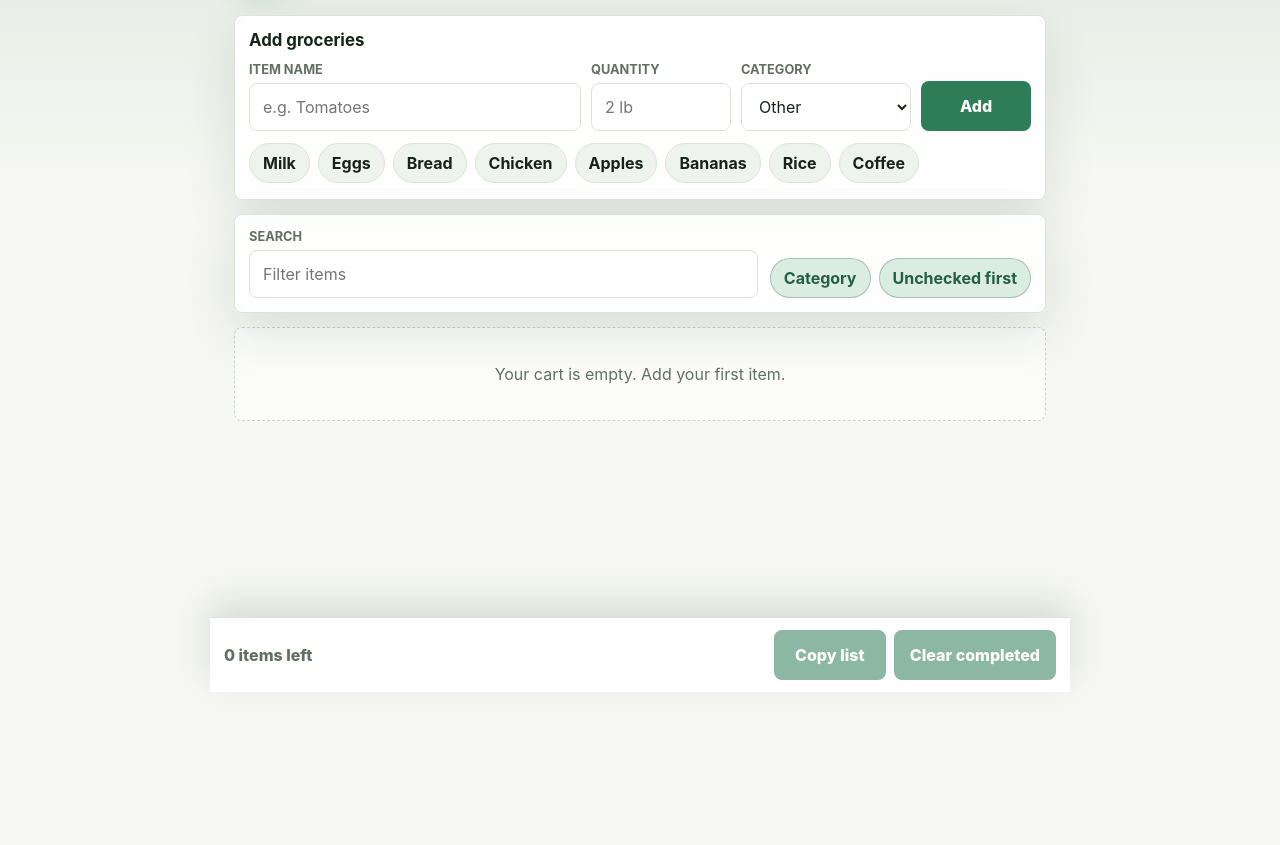
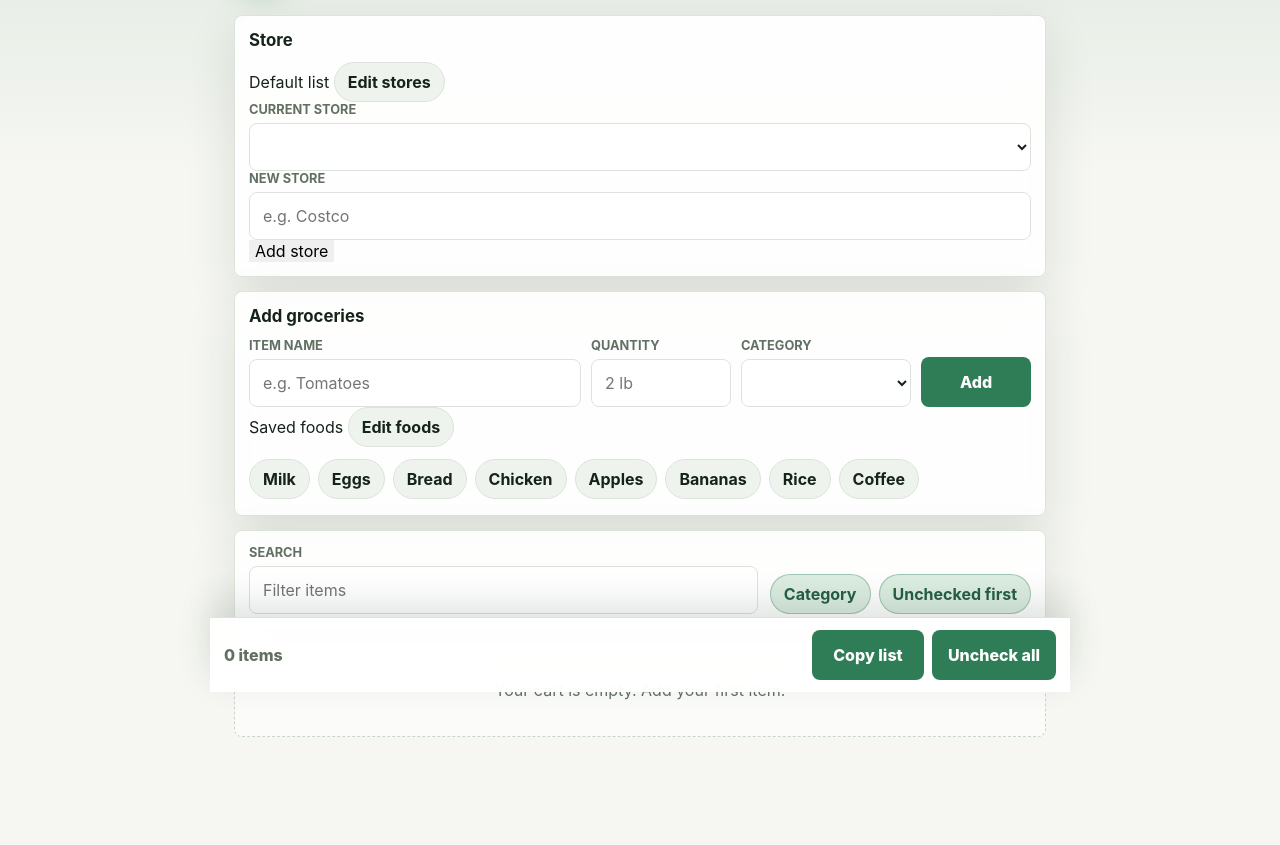
Before and after one commit to loufish727/loufish727.github.io, a plain HTML site: page index.html in a window 1280 px wide. Shown: the part 108-953 px from the top of the page. Before the commit the page ends 800 px from the top, so only its background shows below. Drawn offline with Linux system fonts and the light colour scheme.

Commit message:
Update index.html

```diff
--- a/index.html
+++ b/index.html
@@ -6,7 +6,7 @@
     <meta name="theme-color" content="#2f7d57">
     <meta name="description" content="SimpleCart is a fast, offline-ready grocery list app.">
     <link rel="manifest" href="manifest.json">
-    <link rel="stylesheet" href="style.css">
+    <link rel="stylesheet" href="style.css?v=21">
     <title>SimpleCart</title>
   </head>
   <body>
@@ -15,11 +15,35 @@
         <div class="brand-mark" aria-hidden="true">SC</div>
         <div>
           <h1>SimpleCart</h1>
-          <p>Fast grocery lists for the aisle.</p>
+          <p>Same list, different day.</p>
         </div>
       </header>
 
       <main>
+        <section class="panel store-panel" aria-labelledby="store-title">
+          <div class="section-heading">
+            <h2 id="store-title">Store</h2>
+            <div class="section-actions">
+              <span id="store-summary">Default list</span>
+              <button id="edit-stores" class="toggle-button" type="button" aria-pressed="false">Edit stores</button>
+            </div>
+          </div>
+          <div class="store-controls">
+            <label class="field">
+              <span>Current store</span>
+              <select id="store-select"></select>
+            </label>
+            <form id="store-form" class="store-form" autocomplete="off">
+              <label class="field">
+                <span>New store</span>
+                <input id="store-name" name="store" type="text" placeholder="e.g. Costco" maxlength="40">
+              </label>
+              <button class="secondary-button" type="submit">Add store</button>
+            </form>
+          </div>
+          <div id="store-manager" class="store-manager" hidden></div>
+        </section>
+
         <section class="panel add-panel" aria-labelledby="add-item-title">
           <h2 id="add-item-title">Add groceries</h2>
           <form id="item-form" class="item-form" autocomplete="off">
@@ -41,7 +65,12 @@
             <button class="primary-button" type="submit">Add</button>
           </form>
 
-          <div class="quick-add" aria-label="Quick add common items">
+          <div class="saved-foods-heading">
+            <span>Saved foods</span>
+            <button id="edit-saved-foods" class="toggle-button" type="button" aria-pressed="false">Edit foods</button>
+          </div>
+
+          <div id="quick-add" class="quick-add" aria-label="Quick add saved and common items">
             <button type="button" data-quick="Milk" data-category="Dairy">Milk</button>
             <button type="button" data-quick="Eggs" data-category="Dairy">Eggs</button>
             <button type="button" data-quick="Bread" data-category="Pantry">Bread</button>
@@ -75,9 +104,20 @@
         <span id="item-count">0 items</span>
         <div class="toolbar-actions">
           <button id="copy-list" type="button">Copy list</button>
-          <button id="clear-completed" type="button">Clear completed</button>
+          <button id="reset-checks" type="button">Uncheck all</button>
         </div>
       </footer>
+
+      <div id="copy-sheet" class="copy-sheet" hidden>
+        <div class="copy-card" role="dialog" aria-modal="true" aria-labelledby="copy-title">
+          <div class="copy-card-header">
+            <h2 id="copy-title">Copy list</h2>
+            <button id="close-copy-sheet" class="icon-button" type="button" aria-label="Close copy list">Close</button>
+          </div>
+          <textarea id="copy-output" readonly></textarea>
+          <button id="copy-output-button" class="primary-button" type="button">Copy text</button>
+        </div>
+      </div>
     </div>
 
     <template id="category-template">
@@ -96,12 +136,13 @@
         <div class="item-copy">
           <strong class="item-name"></strong>
           <span class="item-quantity"></span>
+          <span class="item-meta"></span>
         </div>
         <button class="icon-button edit-button" type="button" aria-label="Edit item" title="Edit">Edit</button>
         <button class="icon-button delete-button" type="button" aria-label="Delete item" title="Delete">Del</button>
       </article>
     </template>
 
-    <script src="app.js" defer></script>
+    <script src="app.js?v=21" defer></script>
   </body>
 </html>
```
